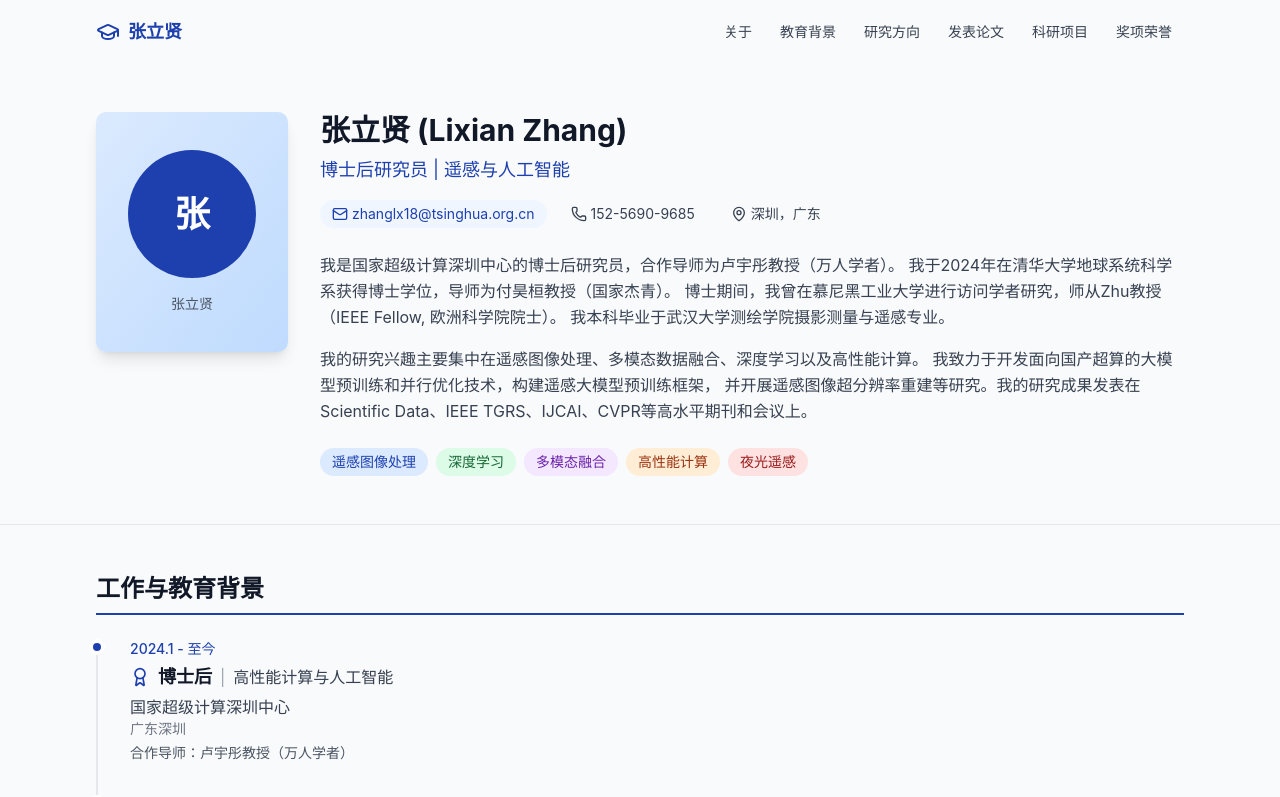
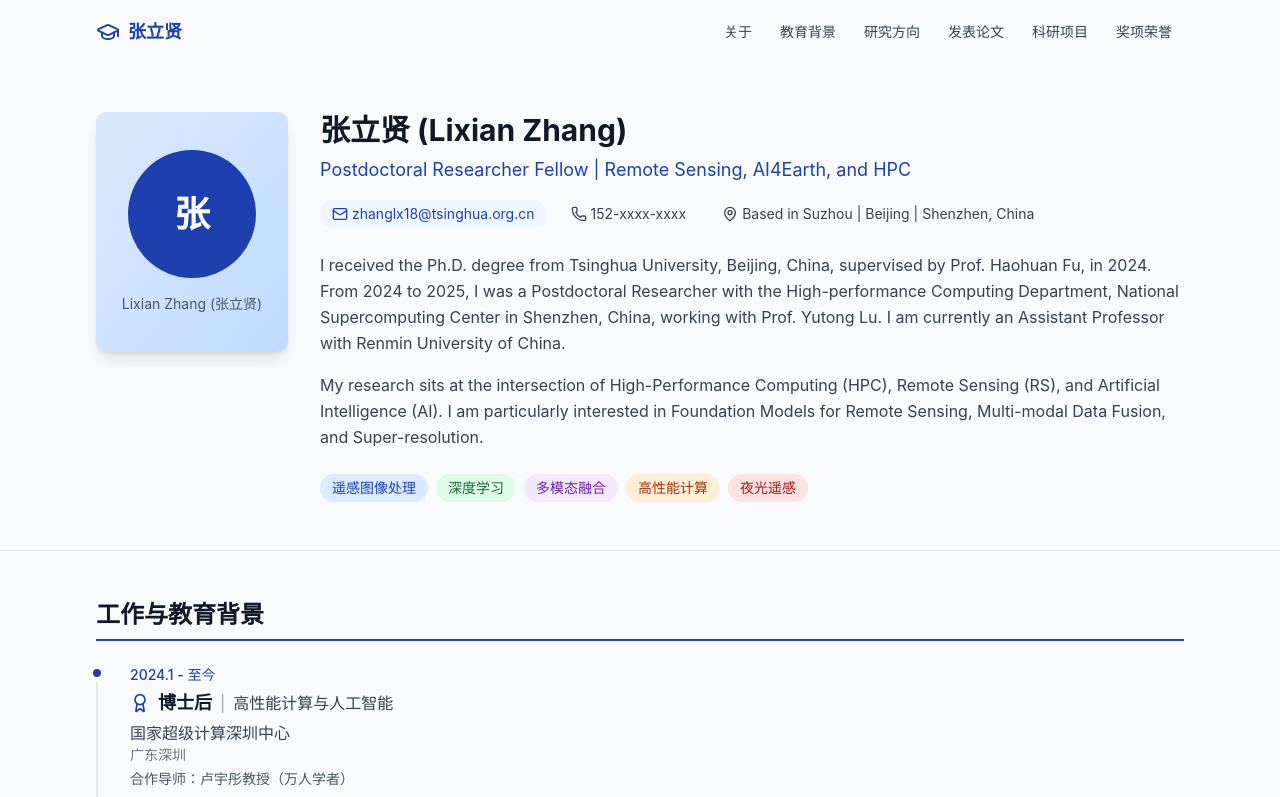
Before and after one commit to xian1234/LixianZhang, a React (Vite) app: page / in a window 1280 px wide. Shown: the top 797 px of the page. Built offline with nearby package versions, Linux system fonts and the light colour scheme.

Commit message:
Update About.tsx

```diff
--- a/src/sections/About.tsx
+++ b/src/sections/About.tsx
@@ -11,7 +11,7 @@ const About = () => {
               <div className="w-32 h-32 mx-auto mb-4 bg-blue-800 rounded-full flex items-center justify-center text-white text-4xl font-bold">
                 张
               </div>
-              <p className="text-sm text-gray-600">张立贤</p>
+              <p className="text-sm text-gray-600">Lixian Zhang (张立贤)</p>
             </div>
           </div>
         </div>
@@ -19,7 +19,7 @@ const About = () => {
         {/* Profile Info */}
         <div className="flex-1">
           <h1 className="text-3xl font-bold text-gray-900 mb-2">张立贤 (Lixian Zhang)</h1>
-          <p className="text-lg text-blue-800 mb-4">博士后研究员 | 遥感与人工智能</p>
+          <p className="text-lg text-blue-800 mb-4">Postdoctoral Researcher Fellow | Remote Sensing, AI4Earth, and HPC</p>
 
           <div className="flex flex-wrap gap-3 mb-6">
             <span className="inline-flex items-center gap-1 px-3 py-1 bg-blue-50 text-blue-800 rounded-full text-sm">
@@ -28,25 +28,23 @@ const About = () => {
             </span>
             <span className="inline-flex items-center gap-1 px-3 py-1 bg-gray-50 text-gray-700 rounded-full text-sm">
               <Phone className="w-4 h-4" />
-              152-5690-9685
+              152-xxxx-xxxx
             </span>
             <span className="inline-flex items-center gap-1 px-3 py-1 bg-gray-50 text-gray-700 rounded-full text-sm">
               <MapPin className="w-4 h-4" />
-              深圳，广东
+              Based in Suzhou | Beijing | Shenzhen, China
             </span>
           </div>
 
           <div className="prose prose-gray max-w-none">
             <p className="text-gray-700 leading-relaxed mb-4">
-              我是国家超级计算深圳中心的博士后研究员，合作导师为卢宇彤教授（万人学者）。
-              我于2024年在清华大学地球系统科学系获得博士学位，导师为付昊桓教授（国家杰青）。
-              博士期间，我曾在慕尼黑工业大学进行访问学者研究，师从Zhu教授（IEEE Fellow, 欧洲科学院院士）。
-              我本科毕业于武汉大学测绘学院摄影测量与遥感专业。
+              I received the Ph.D. degree from Tsinghua University, Beijing, China, supervised by Prof. Haohuan Fu, in 2024.
+              From 2024 to 2025, I was a Postdoctoral Researcher with the High-performance Computing Department, National Supercomputing Center in Shenzhen, China, working with Prof. Yutong Lu.
+              I am currently an Assistant Professor with Renmin University of China.
             </p>
             <p className="text-gray-700 leading-relaxed">
-              我的研究兴趣主要集中在遥感图像处理、多模态数据融合、深度学习以及高性能计算。
-              我致力于开发面向国产超算的大模型预训练和并行优化技术，构建遥感大模型预训练框架，
-              并开展遥感图像超分辨率重建等研究。我的研究成果发表在Scientific Data、IEEE TGRS、IJCAI、CVPR等高水平期刊和会议上。
+              My research sits at the intersection of High-Performance Computing (HPC), Remote Sensing (RS), and Artificial Intelligence (AI).
+              I am particularly interested in Foundation Models for Remote Sensing, Multi-modal Data Fusion, and Super-resolution.
             </p>
           </div>
 
```
